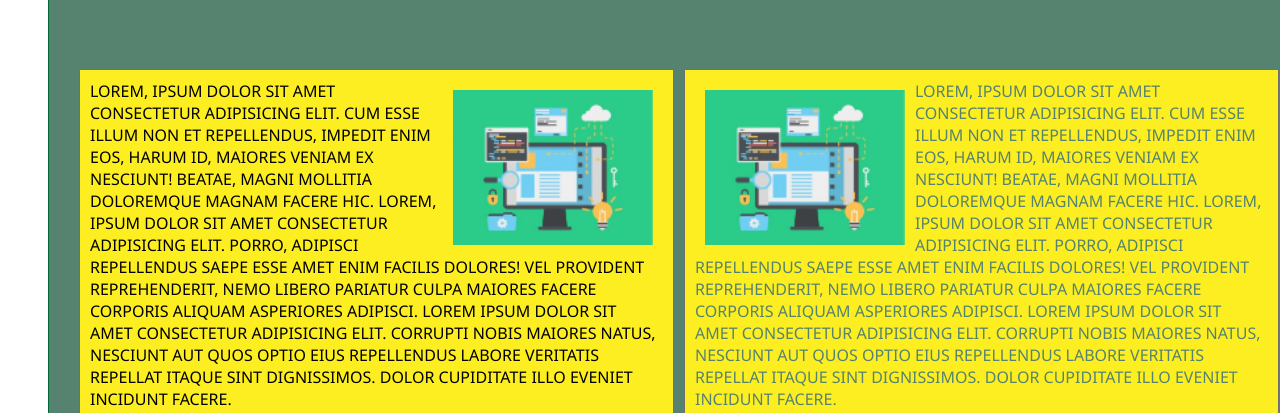
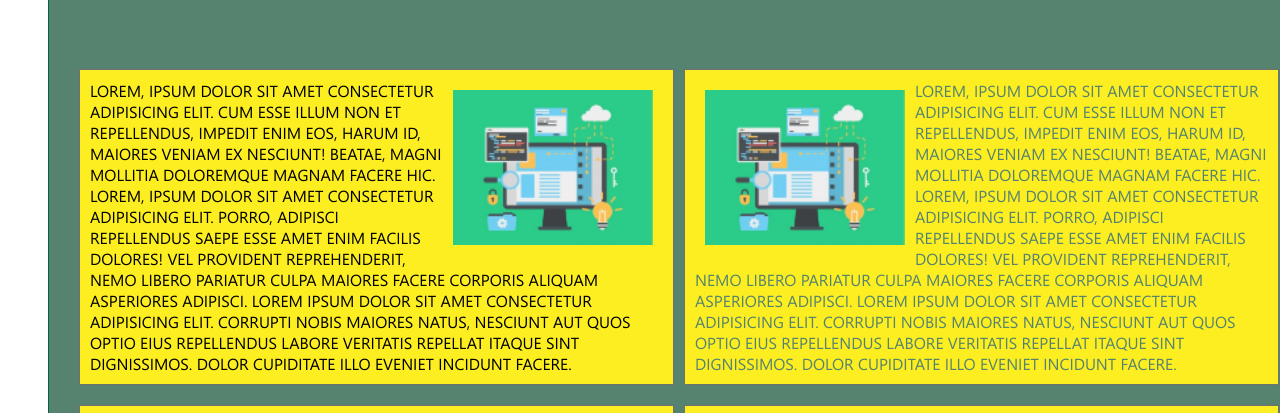
Before and after one commit to kess0/frontend-lesson6, a plain HTML site: page index.html in a window 1280 px wide. Shown: the part 313-726 px from the top of the page. Drawn offline with Linux system fonts and the light colour scheme; a web font is replaced by a local one.

Commit message:
Font Update

```diff
--- a/css/style.css
+++ b/css/style.css
@@ -109,3 +109,8 @@ nav {
        object-fit: contain;
     margin-left: 100px;
 }
+
+@font-face {
+    font-family: 'Segoe UI';
+    src: url('/fonts/segoeui.ttf') format('truetype'), /* Safari, Android, iOS */
+}
```
Also changed, not shown: fonts/segoeui.ttf (added), 1 other file.
